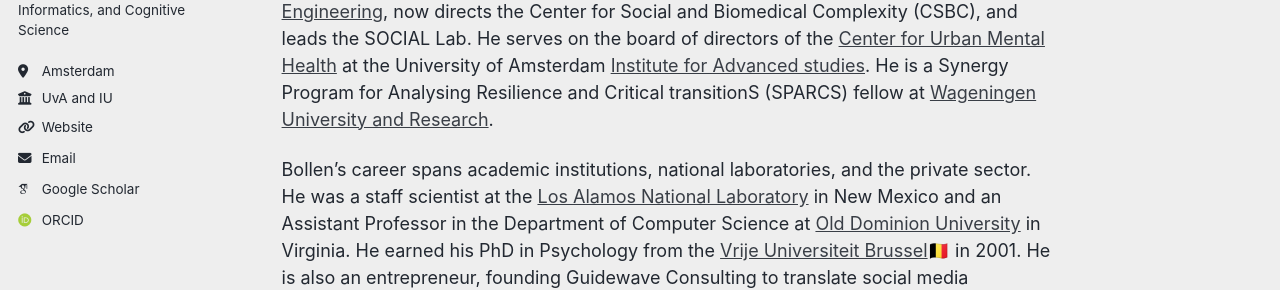
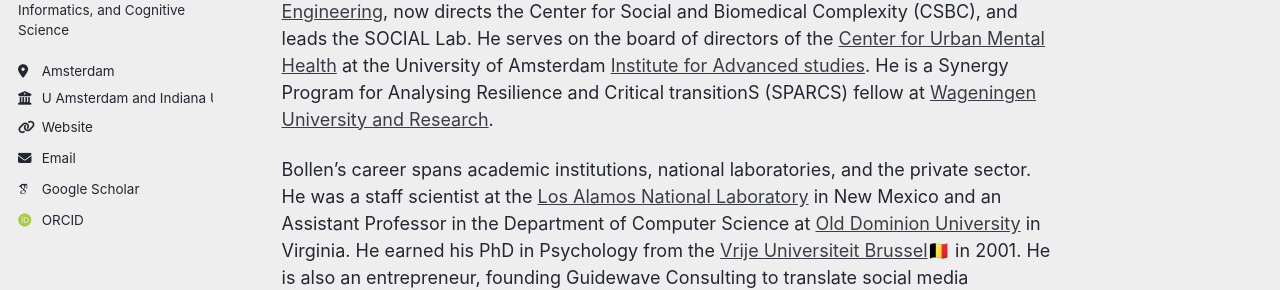
Before and after one commit to jbollen/jbollen.github.io, a Jekyll site: the page built from _pages/about.md, in a window 1280 px wide. Shown: the part 358-648 px from the top of the page. Built offline with Jekyll 4.4.1, drawn with Linux system fonts in a browser that asks for light colours; some web fonts are replaced; a script bundle is joined from its source files by our own code; library files that are not in the unit come from our copies.

Commit message:
Update _config.yml

```diff
--- a/_config.yml
+++ b/_config.yml
@@ -28,7 +28,7 @@
   pronouns         : # example: "she/her"
   bio              : "Professor of Complex Adaptive Systems, Informatics, and Cognitive Science"
   location         : "Amsterdam"
-  employer         : "UvA and IU"
+  employer         : "U Amsterdam and Indiana U"
   uri              : "https://www.uva.nl/profiel/b/o/j.l.t.m.bollen/j.l.t.m.bollen.html"
   email            : "johanbollen@uva.nl"
 
```
